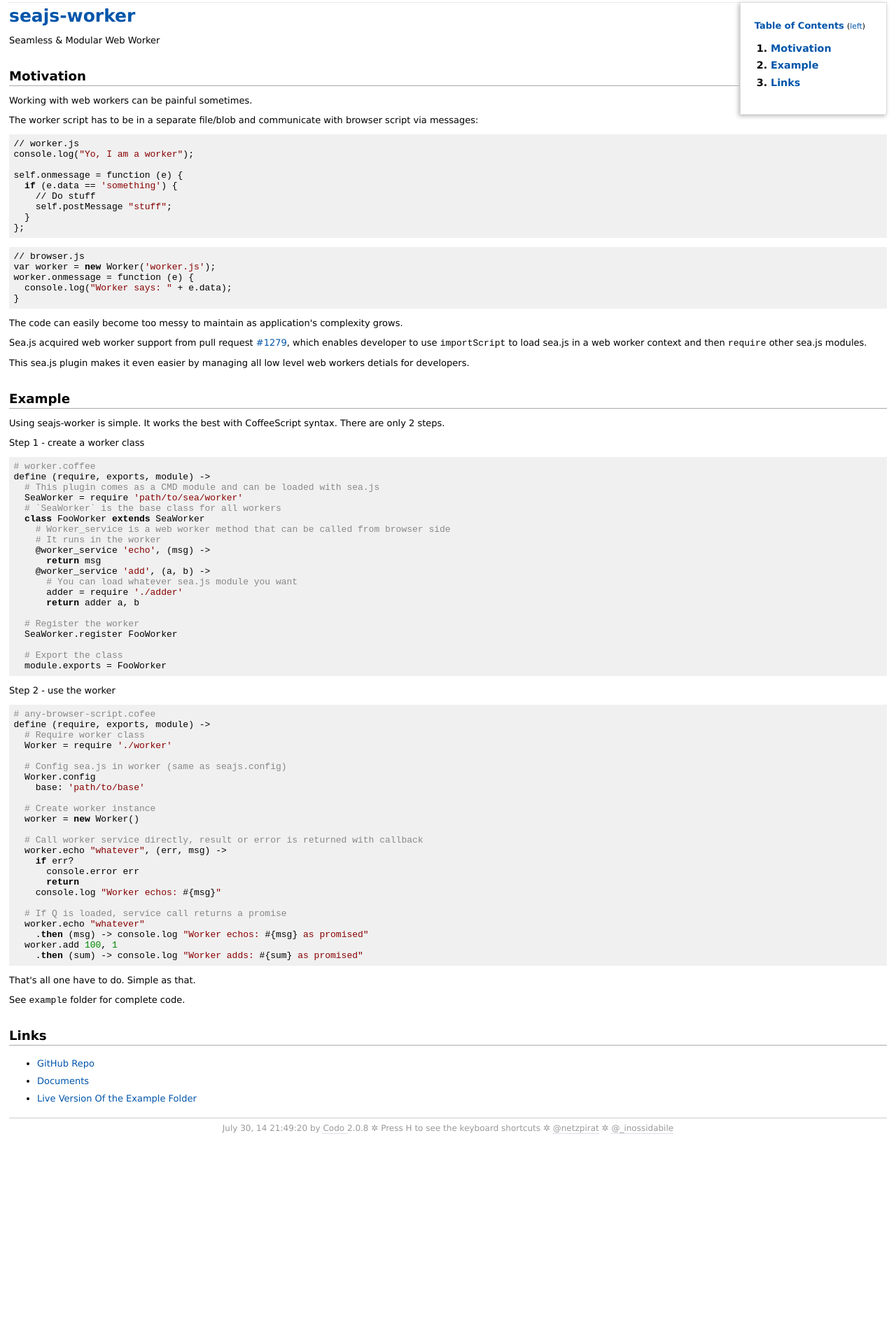
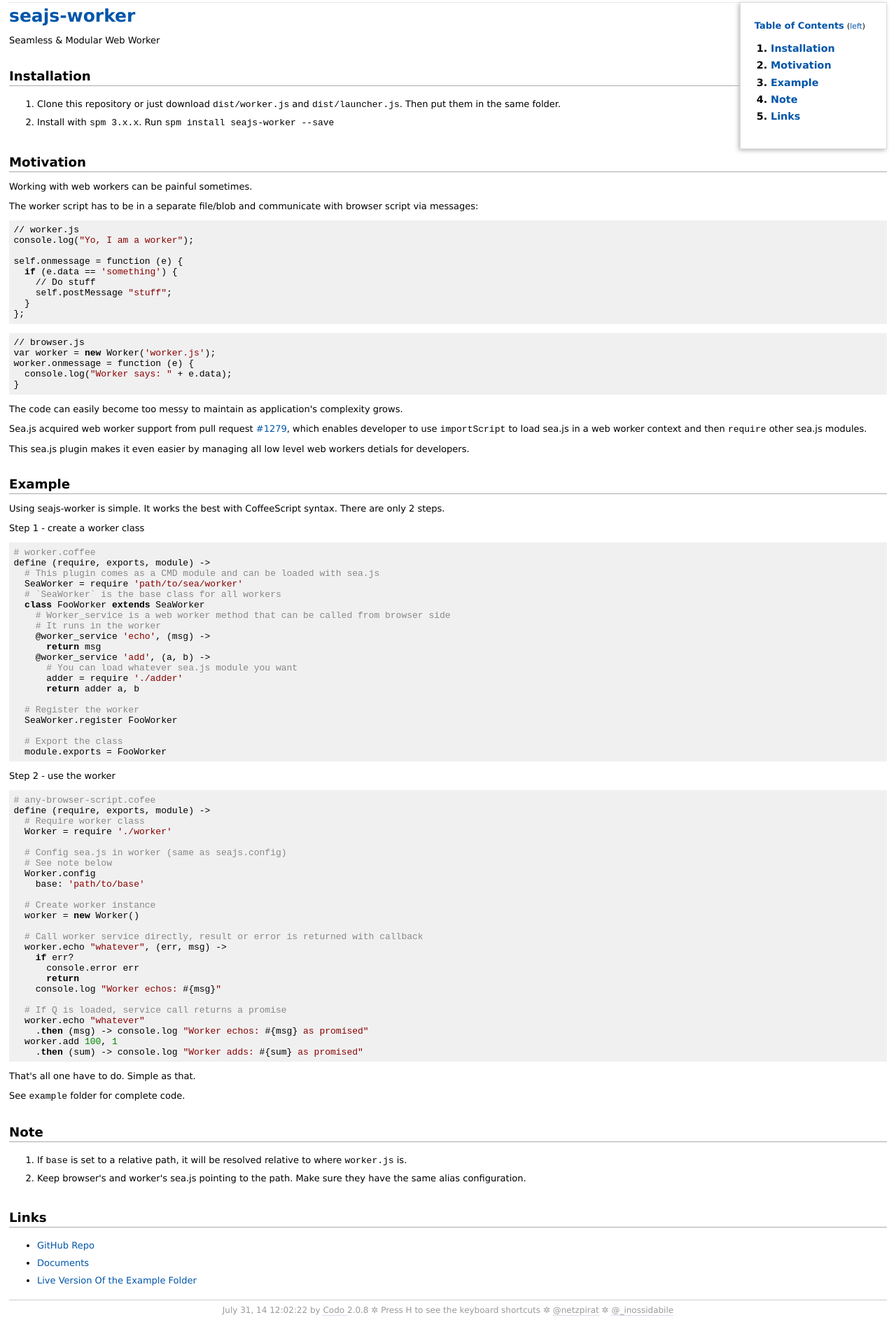
Before and after one commit to akfish/seajs-worker, a website: page doc/extra/README.md.html in a window 1280 px wide. Shown: the part 45-1934 px from the top of the page at 70% size. Before the commit the page ends 1679 px from the top, so only its background shows below. Drawn offline with Linux system fonts and the light colour scheme.

Commit message:
Update README.md. Add installation and configuration notes.

```diff
--- a/doc/extra/README.md.html
+++ b/doc/extra/README.md.html
@@ -34,7 +34,13 @@
         </p>
       </nav>
       <div id='filecontents'>
-        <h1 id="-seajs-worker-https-github-com-akfish-seajs-worker-"><a href="https://github.com/akfish/seajs-worker">seajs-worker</a></h1><p>Seamless &amp; Modular Web Worker</p><h2 id="motivation">Motivation</h2><p>Working with web workers can be painful sometimes.</p><p>The worker script has to be in a separate file/blob
+        <h1 id="-seajs-worker-https-github-com-akfish-seajs-worker-"><a href="https://github.com/akfish/seajs-worker">seajs-worker</a></h1><p>Seamless &amp; Modular Web Worker</p><h2 id="installation">Installation</h2>
+<ol>
+<li>Clone this repository or just download <code>dist/worker.js</code> and <code>dist/launcher.js</code>.
+Then put them in the same folder.</li>
+<li>Install with <code>spm 3.x.x</code>. Run <code>spm install seajs-worker --save</code></li>
+</ol>
+<h2 id="motivation">Motivation</h2><p>Working with web workers can be painful sometimes.</p><p>The worker script has to be in a separate file/blob
 and communicate with browser script via messages:</p><pre><code class="lang-js">// worker.js
 console.log(&quot;Yo, I am a worker&quot;);
 
@@ -78,6 +84,7 @@
   Worker = require &#39;./worker&#39;
 
   # Config sea.js in worker (same as seajs.config)
+  # See note below
   Worker.config
     base: &#39;path/to/base&#39;
 
@@ -96,7 +103,12 @@
     .then (msg) -&gt; console.log &quot;Worker echos: #{msg} as promised&quot;
   worker.add 100, 1
     .then (sum) -&gt; console.log &quot;Worker adds: #{sum} as promised&quot;
-</code></pre><p>That&#39;s all one have to do. Simple as that.</p><p>See <code>example</code> folder for complete code.</p><h2 id="links">Links</h2>
+</code></pre><p>That&#39;s all one have to do. Simple as that.</p><p>See <code>example</code> folder for complete code.</p><h2 id="note">Note</h2>
+<ol>
+<li>If <code>base</code> is set to a relative path, it will be resolved relative to where <code>worker.js</code> is.</li>
+<li>Keep browser&#39;s and worker&#39;s sea.js pointing to the path. Make sure they have the same alias configuration.</li>
+</ol>
+<h2 id="links">Links</h2>
 <ul>
 <li><a href="https://github.com/akfish/seajs-worker">GitHub Repo</a></li>
 <li><a href="http://catx.me/seajs-worker/">Documents</a></li>
@@ -106,7 +118,7 @@
       </div>
     </div>
     <div id='footer'>
-  July 30, 14 21:49:20 by
+  July 31, 14 12:02:22 by
   <a href='https://github.com/coffeedoc/codo' title='CoffeeScript API documentation generator'>
     Codo
   </a>
```
Also changed, not shown: doc/alphabetical_index.html (+1 -1 lines), doc/class/SeaWorker.html (+1 -1 lines), doc/file/src/example/adder.coffee.html (+1 -1 lines), doc/file/src/example/example-worker.coffee.html (+1 -1 lines), doc/file/src/example/main.coffee.html (+1 -1 lines), doc/file/src/launcher.coffee.html (+19 -10 lines), doc/file/src/worker.coffee.html (+1 -1 lines), README.md.
